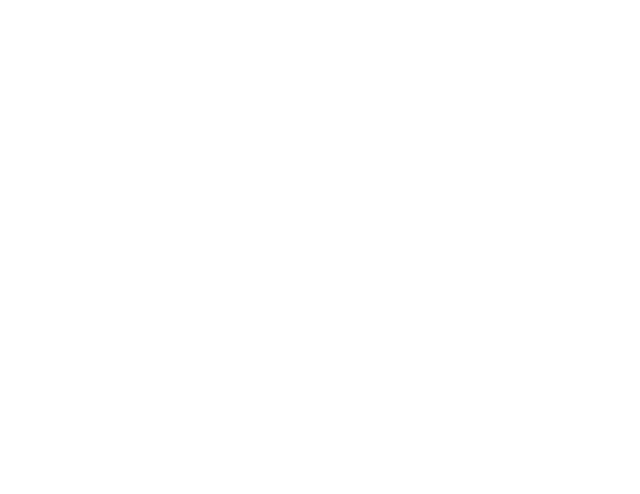
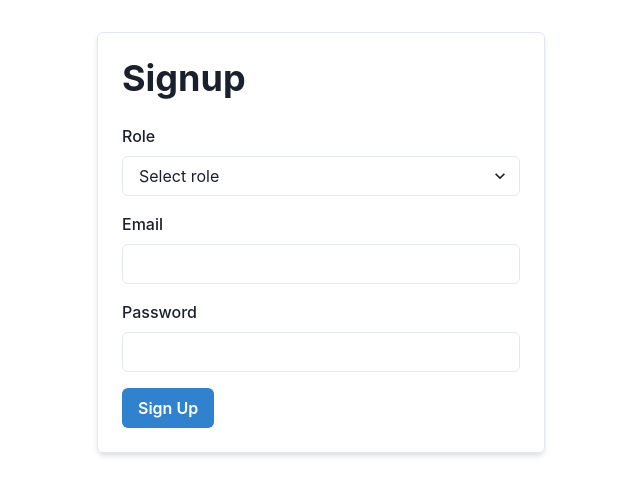
Before and after one commit to NjalaleFred/Epichart, a React (Create React App) app: page / in a window 1280 px wide. Shown: the top 494 px of the page, without its empty margins (319-959 px from the left). Built offline with nearby package versions, Linux system fonts and the light colour scheme.

Commit message:
Done with login and signup

```diff
--- a/package.json
+++ b/package.json
@@ -3,11 +3,16 @@
   "version": "0.1.0",
   "private": true,
   "dependencies": {
+    "@chakra-ui/react": "^2.7.0",
+    "@emotion/react": "^11.11.0",
+    "@emotion/styled": "^11.11.0",
     "@testing-library/jest-dom": "^5.16.5",
     "@testing-library/react": "^13.4.0",
     "@testing-library/user-event": "^13.5.0",
+    "framer-motion": "^10.12.16",
     "react": "^18.2.0",
     "react-dom": "^18.2.0",
+    "react-router-dom": "^5.3.4",
     "react-scripts": "5.0.1",
     "web-vitals": "^2.1.4"
   },
--- a/src/App.js
+++ b/src/App.js
@@ -1,10 +1,37 @@
-import './App.css';
+import "./App.css";
+import { Admin } from "./Components/Admin";
+import { Doctor } from "./Components/Doctor";
+import { Login } from "./Components/Login";
+import { Signup } from "./Components/Signup";
+import { Patient } from "./Components/Patient";
+import { BrowserRouter as Router, Switch, Route } from "react-router-dom";
+import { ChakraProvider } from "@chakra-ui/react";
 
 function App() {
   return (
-    <div className="App">
-
-    </div>
+    <ChakraProvider>
+      <Router>
+        <div className="App">
+          <Switch>
+            <Route exact path="/">
+              <Signup />
+            </Route>
+            <Route path="/login">
+              <Login />
+            </Route>
+            <Route path="/doctor">
+              <Doctor />
+            </Route>
+            <Route path="/patient">
+              <Patient />
+            </Route>
+            <Route path="/admin">
+              <Admin />
+            </Route>
+          </Switch>
+        </div>
+      </Router>
+    </ChakraProvider>
   );
 }
 
--- /dev/null
+++ b/src/Components/Admin.js
@@ -0,0 +1,7 @@
+import React from 'react'
+
+export const Admin = () => {
+  return (
+    <div>Admin</div>
+  )
+}
--- /dev/null
+++ b/src/Components/Doctor.js
@@ -0,0 +1,7 @@
+import React from 'react'
+
+export const Doctor = () => {
+  return (
+    <div>Doctor</div>
+  )
+}
--- /dev/null
+++ b/src/Components/Login.js
@@ -0,0 +1,93 @@
+import React from "react";
+import { useState } from "react";
+import { useHistory } from "react-router-dom/cjs/react-router-dom.min";
+import {
+  FormControl,
+  FormLabel,
+  Button,
+  Input,
+  Card,
+  CardHeader,
+  Heading,
+  CardBody,
+  Text,
+} from "@chakra-ui/react";
+
+export const Login = () => {
+  const [email, setEmail] = useState("");
+  const [password, setPassword] = useState("");
+  const history = useHistory();
+  const [error, setError] = useState("");
+
+  function handleLogin(e) {
+    e.preventDefault();
+    fetch("http://localhost:9292/login", {
+      method: "POST",
+      headers: {
+        "Content-Type": "application/json",
+      },
+      body: JSON.stringify({ email, password }),
+    })
+      .then((resp) => resp.json())
+      .then((data) => {
+        if (data.error) {
+          setError(data.error);
+        } else {
+          history.push("/doctor");
+        }
+      })
+      .catch((error) => {
+        console.error("Signup request failed:", error);
+      });
+  }
+
+  return (
+    <Card
+      maxW="md"
+      mx="auto"
+      mt={8}
+      p={6}
+      borderWidth={1}
+      borderRadius="md"
+      boxShadow="md"
+    >
+      <CardHeader>
+        <Heading as="h2" size="md">
+          Log in
+        </Heading>
+      </CardHeader>
+
+      <CardBody>
+        <div>
+          <form onSubmit={handleLogin}>
+            <FormControl isRequired>
+              <FormLabel>Email address</FormLabel>
+              <Input
+                type="email"
+                value={email}
+                onChange={(e) => setEmail(e.target.value)}
+              />
+            </FormControl>
+
+            <FormControl isRequired>
+              <FormLabel>Password</FormLabel>
+              <Input
+                type="password"
+                vaule={password}
+                onChange={(e) => setPassword(e.target.value)}
+              />
+            </FormControl>
+            {error && (
+              <Text color="red.500" mb={4}>
+                {error}
+              </Text>
+            )}
+            <Button type="submit" colorScheme="blue">
+              Log in
+            </Button>
+          </form>
+        </div>
+      </CardBody>
+    </Card>
+  );
+};
--- /dev/null
+++ b/src/Components/Patient.js
@@ -0,0 +1,7 @@
+import React from 'react'
+
+export const Patient = () => {
+  return (
+    <div>Patient</div>
+  )
+}
--- /dev/null
+++ b/src/Components/Signup.js
@@ -0,0 +1,113 @@
+import { useHistory } from "react-router-dom";
+import {
+  FormControl,
+  FormLabel,
+  Input,
+  Select,
+  Button,
+  Box,
+  Heading,
+  Text,
+} from "@chakra-ui/react";
+import React, { useState } from "react";
+
+export const Signup = () => {
+  const [role, setRole] = useState("");
+  const [name, setName] = useState("");
+  const [email, setEmail] = useState("");
+  const [password, setPassword] = useState("");
+  const [error, setError] = useState("");
+  const history = useHistory();
+
+  const handleSubmit = async (event) => {
+    event.preventDefault();
+
+    fetch("http://localhost:9292/signup", {
+      method: "POST",
+      headers: {
+        "Content-Type": "application/json",
+      },
+      body: JSON.stringify({
+        role: role,
+        name: name,
+        email: email,
+        password: password,
+      }),
+    })
+      .then((resp) => resp.json())
+      .then((data) => {
+        if (data.error) {
+          setError(data.error);
+        } else {
+          history.push("/login");
+        }
+      })
+      .catch((error) => {
+        console.error("Signup request failed:", error);
+      });
+  };
+
+  return (
+    <Box
+      maxW="md"
+      mx="auto"
+      mt={8}
+      p={6}
+      borderWidth={1}
+      borderRadius="md"
+      boxShadow="md"
+    >
+      <Heading as="h1" mb={6}>
+        Signup
+      </Heading>
+      <form onSubmit={handleSubmit}>
+        <FormControl mb={4}>
+          <FormLabel>Role</FormLabel>
+          <Select value={role} onChange={(e) => setRole(e.target.value)}>
+            <option value="">Select role</option>
+            <option value="doctor">Doctor</option>
+          </Select>
+        </FormControl>
+
+        {role === "doctor" && (
+          <FormControl mb={4}>
+            <FormLabel>Doctor's Name</FormLabel>
+            <Input
+              type="text"
+              value={name}
+              onChange={(e) => setName(e.target.value)}
+            />
+          </FormControl>
+        )}
+
+        <FormControl mb={4}>
+          <FormLabel>Email</FormLabel>
+          <Input
+            type="email"
+            value={email}
+            onChange={(e) => setEmail(e.target.value)}
+          />
+        </FormControl>
+
+        <FormControl mb={4}>
+          <FormLabel>Password</FormLabel>
+          <Input
+            type="password"
+            value={password}
+            onChange={(e) => setPassword(e.target.value)}
+          />
+        </FormControl>
+
+        {error && (
+          <Text color="red.500" mb={4}>
+            {error}
+          </Text>
+        )}
+
+        <Button type="submit" colorScheme="blue">
+          Sign Up
+        </Button>
+      </form>
+    </Box>
+  );
+};
```
Also changed, not shown: src/Components/Navbar.js (added), 1 other file (tests, documents, lock files or other folders).
